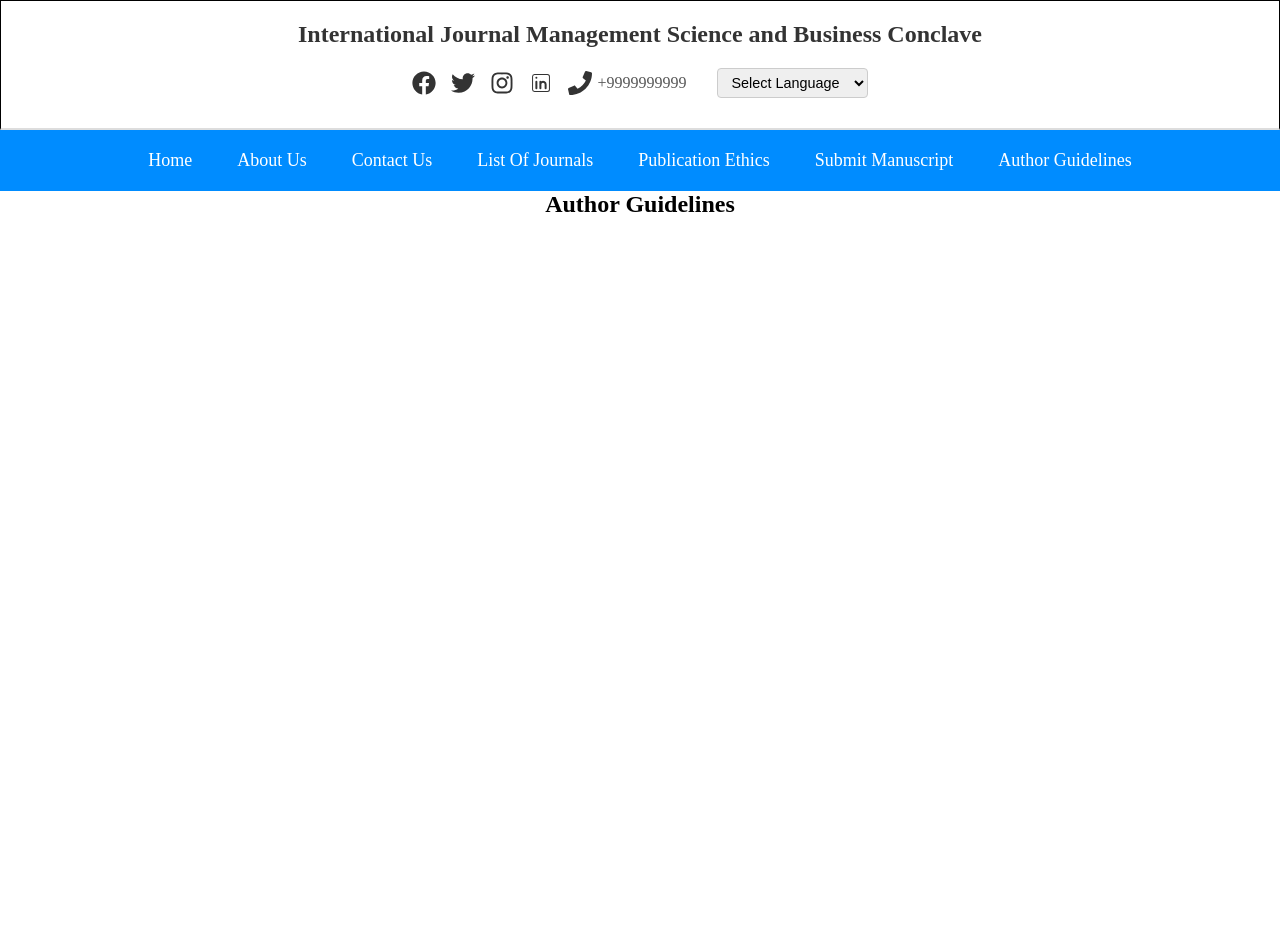
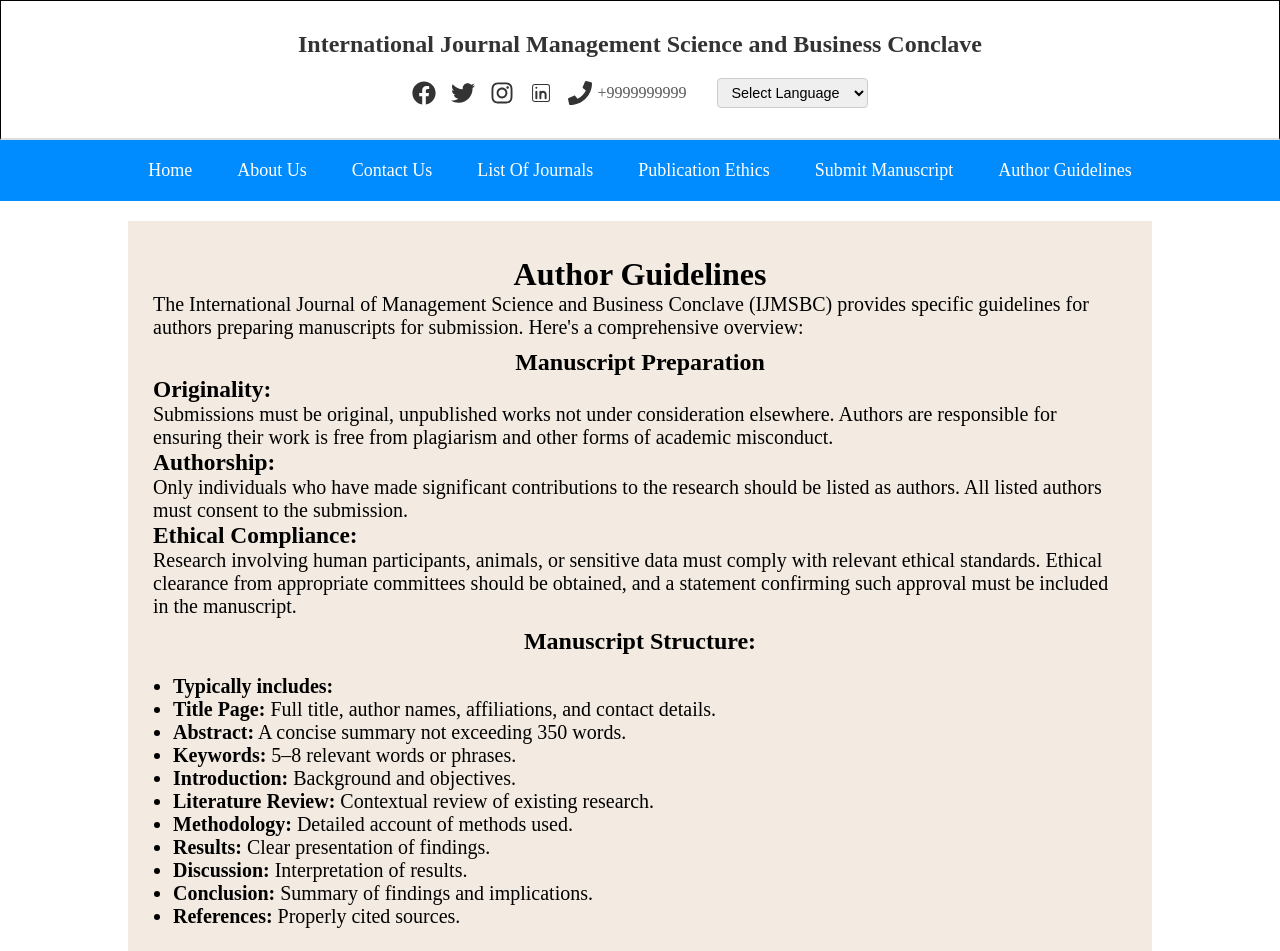
Before and after one commit to pranava112/Journal-Management, a React (Vite) app: page /AuthorGuidelines in a window 1280 px wide. Shown: the top 951 px of the page. Before the commit the page ends 800 px from the top, so only its background shows below. Built offline with nearby package versions, Linux system fonts and the light colour scheme.

Commit message:
added data for author guielines

```diff
--- a/src/App.jsx
+++ b/src/App.jsx
@@ -1,4 +1,3 @@
-import Home from './Components/Home'
 import React from 'react'
 import { RouterProvider } from 'react-router-dom'
 import Routing from './Routing/Routing'
@@ -7,7 +6,7 @@ const App = () => {
   return (
     <>
 
-    {/* <Home/> */}
+
     <RouterProvider router={Routing}/>
 
     </>
--- /dev/null
+++ b/src/Header/AuthorGuidelines.css
@@ -0,0 +1,29 @@
+*{
+    padding: 0;
+    margin: 0;
+    box-sizing: border-box;
+
+}
+
+
+.AuthorGuidelines{
+    height: auto;
+    width: 80%;
+    margin: 0% 10%;
+    margin-top: 20px;
+    background-color: rgb(243, 235, 225);
+    padding: 25px;
+}
+.list{
+    padding: 20px;
+}
+
+
+.AuthorGuidelines div p,ul{
+    font-size: 20px;
+}
+
+.AuthorGuidelines div h2,h1{
+    text-align: center;
+    padding-top: 10px;
+}
--- a/src/Header/AuthorGuidelines.jsx
+++ b/src/Header/AuthorGuidelines.jsx
@@ -1,9 +1,83 @@
-import React from 'react'
+import './AuthorGuidelines.css'
+
+import React, { useEffect } from 'react'
 
 const AuthorGuidelines = () => {
+
+  useEffect(()=>{
+    document.title="Author Guidelines";
+  })
+
   return (
     <>
-    <h2><center>Author Guidelines</center></h2>
+     <div className='AuthorGuidelines'>
+      <h1>Author Guidelines</h1>
+      <div> <p>The International Journal of Management Science and Business Conclave (IJMSBC) provides specific guidelines for authors preparing manuscripts for submission. Here's a comprehensive overview:
+       </p></div>
+
+      <div>
+         <h2>Manuscript Preparation</h2>
+      </div>
+       <div>
+        <p>
+        <h3>Originality:</h3> Submissions must be original, unpublished works not under consideration elsewhere. Authors are responsible for ensuring their work is free from plagiarism and other forms of academic misconduct.
+       </p>
+         </div>
+
+         <div>
+           <p>
+        <h3>Authorship:</h3> Only individuals who have made significant contributions to the research should be listed as authors. All listed authors must consent to the submission.
+          </p>
+         </div>
+
+       <div>
+        <p>
+        <h3>Ethical Compliance:</h3> Research involving human participants, animals, or sensitive data must comply with relevant ethical standards. Ethical clearance from appropriate committees should be obtained, and a statement confirming such approval must be included in the manuscript.
+       </p>
+       </div>
+
+       <div>
+        <h2>Manuscript Structure:</h2>
+       </div>
+
+       <div className='list'>
+         <ul>
+          <li><b> Typically includes:</b></li>
+          <li><b>Title Page:</b> Full title, author names, affiliations, and contact details.</li>
+          <li><b>Abstract:</b> A concise summary not exceeding 350 words.</li>
+          <li><b>Keywords:</b> 5–8 relevant words or phrases.</li>
+          <li><b>Introduction:</b> Background and objectives.</li>
+          <li><b>Literature Review:</b> Contextual review of existing research.</li>
+          <li><b>Methodology:</b> Detailed account of methods used.</li>
+          <li><b>Results:</b> Clear presentation of findings.</li>
+          <li><b>Discussion:</b> Interpretation of results.</li>
+          <li><b>Conclusion:</b> Summary of findings and implications.</li>
+          <li><b>References:</b> Properly cited sources.</li>
+         </ul>
+       </div>
+
+       <div>
+        <p><h3>Formatting:</h3> Manuscripts should be prepared in Microsoft Word, OpenOffice, or Rich Text Format (RTF). There is no strict length limit, but submissions should be concise and focused. </p>
+       </div>
+
+
+       <div>
+        <h2>Submission Process</h2>
+       </div>
+
+       <div>
+        <p><h3>Submission Method:</h3> Manuscripts can be submitted through the journal’s online submission system or via email to the editorial office at editorial@cambridgeresearchpub.com.</p>
+       </div>
+
+     <div>
+      <p><h3>Peer Review:</h3> All manuscripts undergo a rigorous double-blind peer review process to ensure scholarly quality and integrity. Based on reviewers’ recommendations, editors make the final decision on acceptance, revision, or rejection.</p>
+     </div>
+
+     <div>
+      <p><h3>Conflict of Interest and Funding:</h3> Authors must disclose any financial or non-financial conflicts of interest and provide details of all sources of financial support, including grant numbers if applicable.</p>
+     </div>
+
+     </div>
     </>
   )
 }
--- a/src/Header/Header.jsx
+++ b/src/Header/Header.jsx
@@ -15,22 +15,11 @@ const Header = () => {
 
       <div className="header-content">
         <div className="icons">
-          <NavLink to="#" title="Facebook" className="icon">
-            <FaFacebook />
-          </NavLink>
-          <NavLink to="#" title="Twitter" className="icon">
-            <FaTwitter />
-          </NavLink>
-          <NavLink to="#" title="Instagram" className="icon">
-            <FaInstagram />
-          </NavLink>
-          <NavLink to="#" title="LinkedIn" className="icon">
-            <CiLinkedin />
-          </NavLink>
-          <div className="icon phone-wrapper" title="Call">
-            <FaPhone />
-            <span className="phone">+9999999999</span>
-          </div>
+          <NavLink to="#" title="Facebook" className="icon"><FaFacebook /></NavLink>
+          <NavLink to="#" title="Twitter" className="icon"><FaTwitter /></NavLink>
+          <NavLink to="#" title="Instagram" className="icon"><FaInstagram /></NavLink>
+          <NavLink to="#" title="LinkedIn" className="icon"><CiLinkedin /></NavLink>
+          <NavLink className="icon phone-wrapper" title="Call"><FaPhone /><span className="phone">+9999999999</span></NavLink>
           <select className="language-select">
             <option>Select Language</option>
             <option value="en">English</option>
```
